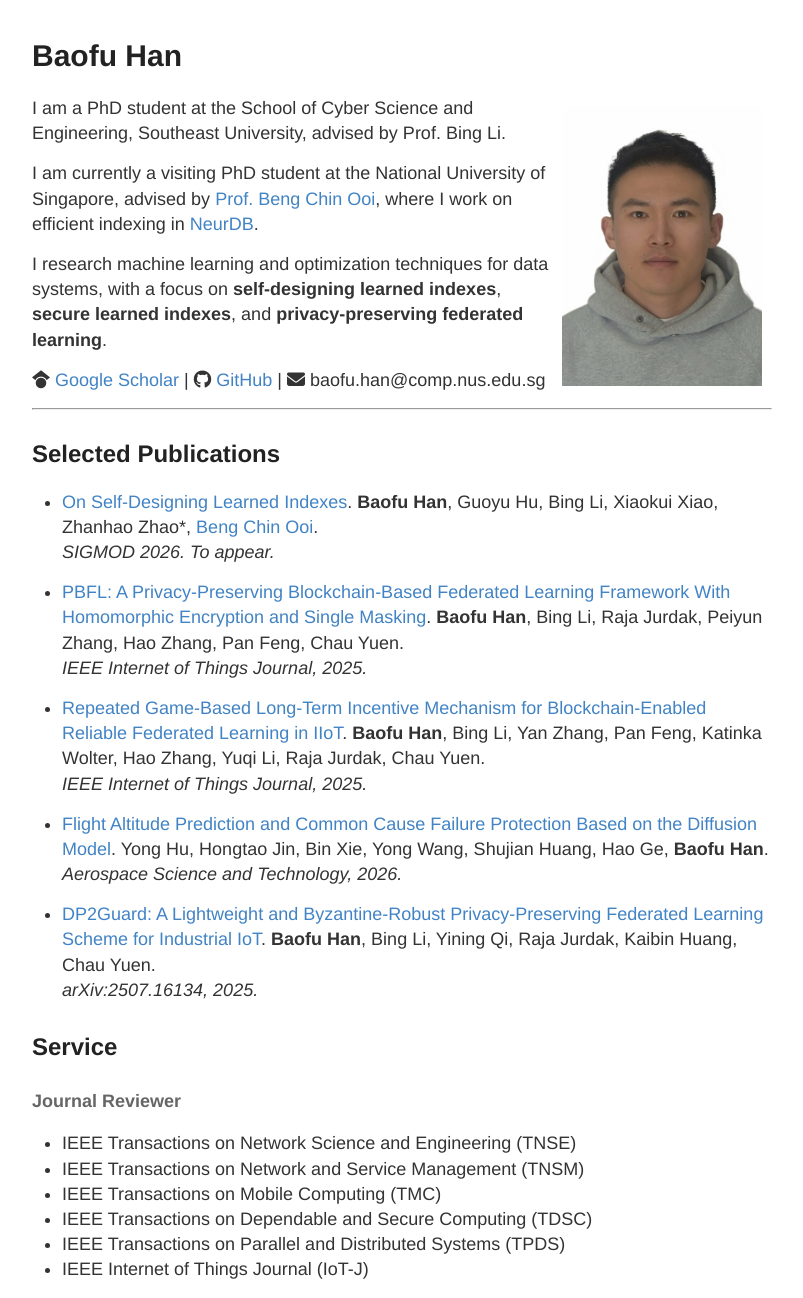
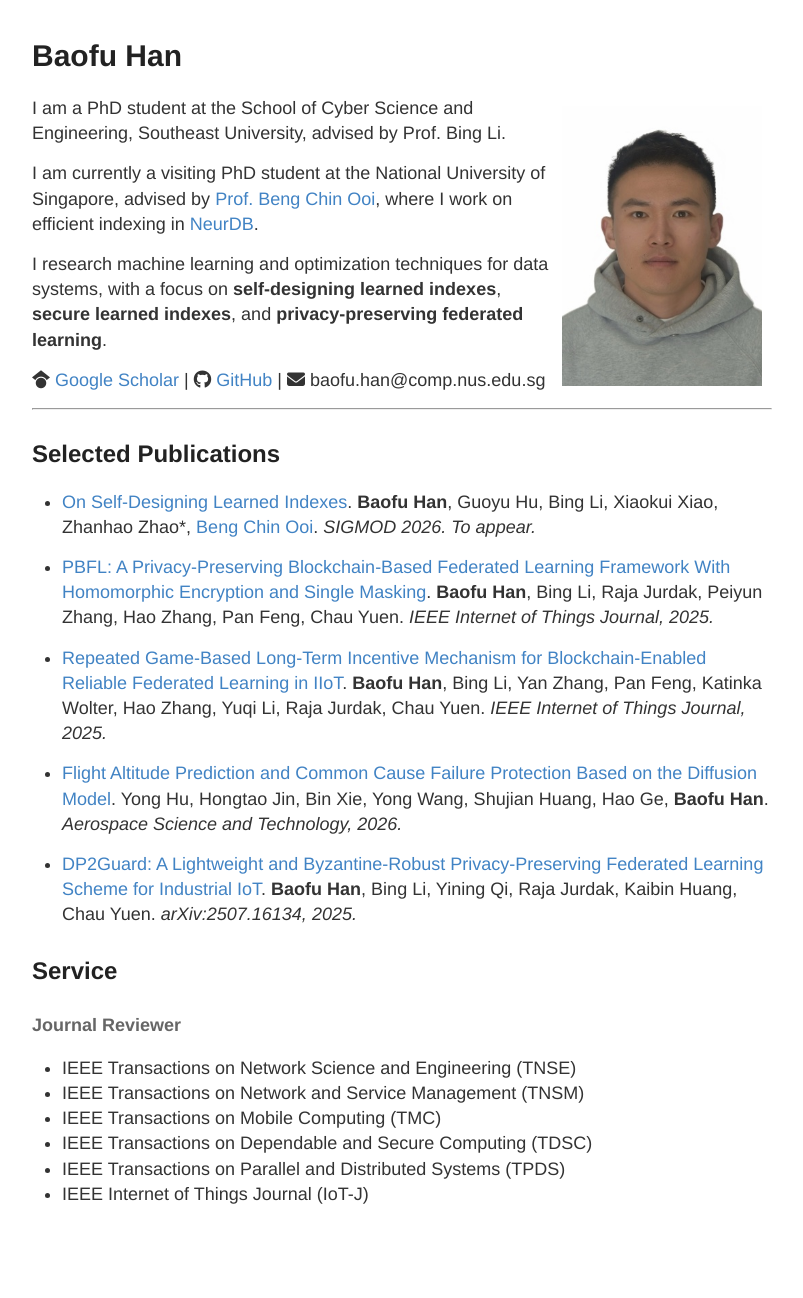
Before and after one commit to baofuhann/baofuhann.github.io, a Jekyll site: the page built from index.md, in a window 1280 px wide. Shown: the whole page, without its empty margins (238-1041 px from the left). Built offline with Jekyll 4.4.1, drawn with Linux system fonts in a browser that asks for light colours; after the commit the page ends 1222 px from its top, so only the background shows below that.

Commit message:
Inline publication entries

```diff
--- a/index.md
+++ b/index.md
@@ -21,21 +21,15 @@ I research machine learning and optimization techniques for data systems, with a
 
 ## Selected Publications
 
-- [On Self-Designing Learned Indexes](#). **Baofu Han**, Guoyu Hu, Bing Li, Xiaokui Xiao, Zhanhao Zhao\*, [Beng Chin Ooi](https://www.comp.nus.edu.sg/~ooibc/). <br>
-*SIGMOD 2026. To appear.*
+- [On Self-Designing Learned Indexes](#). **Baofu Han**, Guoyu Hu, Bing Li, Xiaokui Xiao, Zhanhao Zhao\*, [Beng Chin Ooi](https://www.comp.nus.edu.sg/~ooibc/). *SIGMOD 2026. To appear.*
 
+- [PBFL: A Privacy-Preserving Blockchain-Based Federated Learning Framework With Homomorphic Encryption and Single Masking](https://ieeexplore.ieee.org/document/10897004). **Baofu Han**, Bing Li, Raja Jurdak, Peiyun Zhang, Hao Zhang, Pan Feng, Chau Yuen. *IEEE Internet of Things Journal, 2025.*
 
-- [PBFL: A Privacy-Preserving Blockchain-Based Federated Learning Framework With Homomorphic Encryption and Single Masking](https://ieeexplore.ieee.org/document/10897004). **Baofu Han**, Bing Li, Raja Jurdak, Peiyun Zhang, Hao Zhang, Pan Feng, Chau Yuen. <br>
-*IEEE Internet of Things Journal, 2025.*
+- [Repeated Game-Based Long-Term Incentive Mechanism for Blockchain-Enabled Reliable Federated Learning in IIoT](https://ieeexplore.ieee.org/document/10891702). **Baofu Han**, Bing Li, Yan Zhang, Pan Feng, Katinka Wolter, Hao Zhang, Yuqi Li, Raja Jurdak, Chau Yuen. *IEEE Internet of Things Journal, 2025.*
 
-- [Repeated Game-Based Long-Term Incentive Mechanism for Blockchain-Enabled Reliable Federated Learning in IIoT](https://ieeexplore.ieee.org/document/10891702). **Baofu Han**, Bing Li, Yan Zhang, Pan Feng, Katinka Wolter, Hao Zhang, Yuqi Li, Raja Jurdak, Chau Yuen. <br>
-*IEEE Internet of Things Journal, 2025.*
+- [Flight Altitude Prediction and Common Cause Failure Protection Based on the Diffusion Model](#). Yong Hu, Hongtao Jin, Bin Xie, Yong Wang, Shujian Huang, Hao Ge, **Baofu Han**. *Aerospace Science and Technology, 2026.*
 
-- [Flight Altitude Prediction and Common Cause Failure Protection Based on the Diffusion Model](#). Yong Hu, Hongtao Jin, Bin Xie, Yong Wang, Shujian Huang, Hao Ge, **Baofu Han**. <br>
-*Aerospace Science and Technology, 2026.*
-
-- [DP2Guard: A Lightweight and Byzantine-Robust Privacy-Preserving Federated Learning Scheme for Industrial IoT](https://arxiv.org/abs/2507.16134). **Baofu Han**, Bing Li, Yining Qi, Raja Jurdak, Kaibin Huang, Chau Yuen. <br>
-*arXiv:2507.16134, 2025.*
+- [DP2Guard: A Lightweight and Byzantine-Robust Privacy-Preserving Federated Learning Scheme for Industrial IoT](https://arxiv.org/abs/2507.16134). **Baofu Han**, Bing Li, Yining Qi, Raja Jurdak, Kaibin Huang, Chau Yuen. *arXiv:2507.16134, 2025.*
 
 
 <!-- ## Education
```
